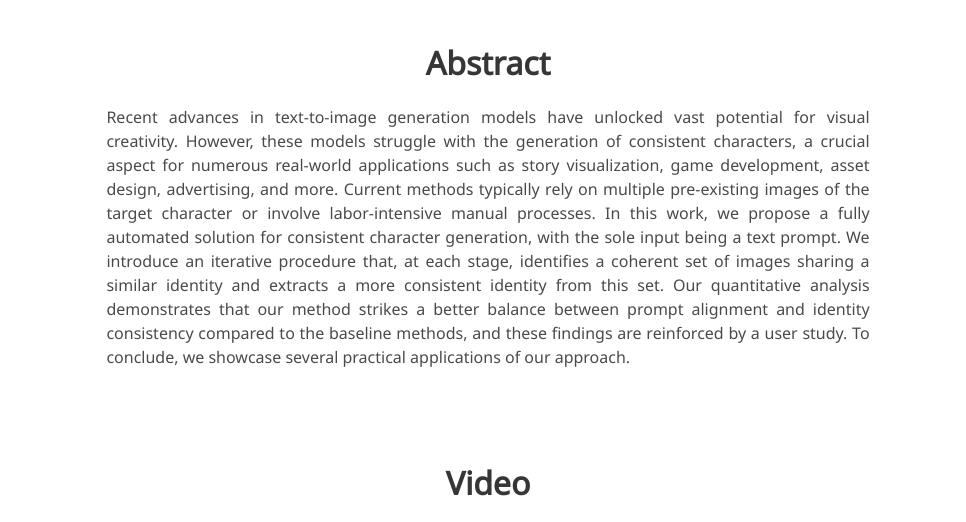
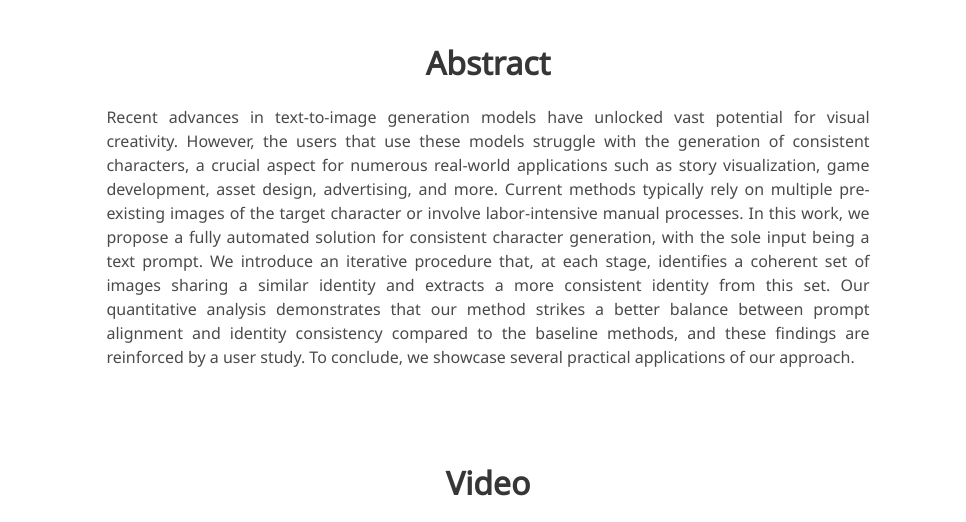
Before and after one commit to omriav/the-chosen-one, a plain HTML site: page index.html in a window 1280 px wide. Shown: the part 700-1222 px from the top of the page, without its empty margins (152-1118 px from the left). Drawn offline with nearby package versions, Linux system fonts and the light colour scheme; grey boxes are pictures that could not be loaded; some icons are missing; a web font is replaced by a local one.

Commit message:
Update abstract.

```diff
--- a/index.html
+++ b/index.html
@@ -181,16 +181,16 @@
           <div class="content has-text-justified">
             <p>
               Recent advances in text-to-image generation models have unlocked vast potential for visual creativity.
-              However, these models struggle with the generation of consistent characters, a crucial aspect for numerous
-              real-world applications such as story visualization, game development, asset design, advertising, and
-              more. Current methods typically rely on multiple pre-existing images of the target character or involve
-              labor-intensive manual processes. In this work, we propose a fully automated solution for consistent
-              character generation, with the sole input being a text prompt. We introduce an iterative procedure that,
-              at each stage, identifies a coherent set of images sharing a similar identity and extracts a more
-              consistent identity from this set. Our quantitative analysis demonstrates that our method strikes a better
-              balance between prompt alignment and identity consistency compared to the baseline methods, and these
-              findings are reinforced by a user study. To conclude, we showcase several practical applications of our
-              approach.
+              However, the users that use these models struggle with the generation of consistent characters, a crucial
+              aspect for numerous real-world applications such as story visualization, game development, asset design,
+              advertising, and more. Current methods typically rely on multiple pre-existing images of the target
+              character or involve labor-intensive manual processes. In this work, we propose a fully automated solution
+              for consistent character generation, with the sole input being a text prompt. We introduce an iterative
+              procedure that, at each stage, identifies a coherent set of images sharing a similar identity and extracts
+              a more consistent identity from this set. Our quantitative analysis demonstrates that our method strikes a
+              better balance between prompt alignment and identity consistency compared to the baseline methods, and
+              these findings are reinforced by a user study. To conclude, we showcase several practical applications of
+              our approach.
             </p>
           </div>
         </div>
```
